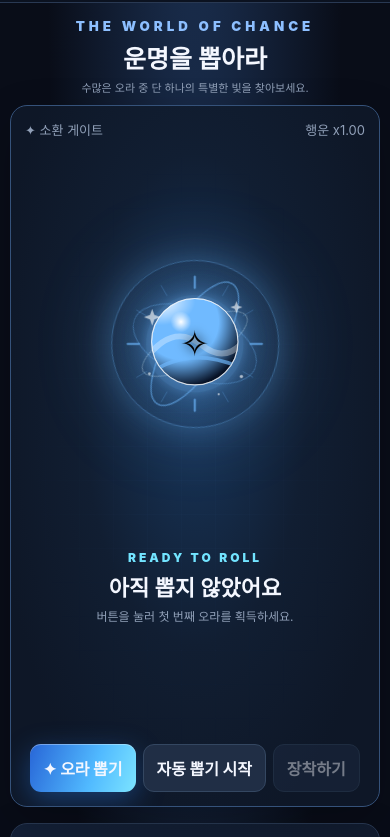
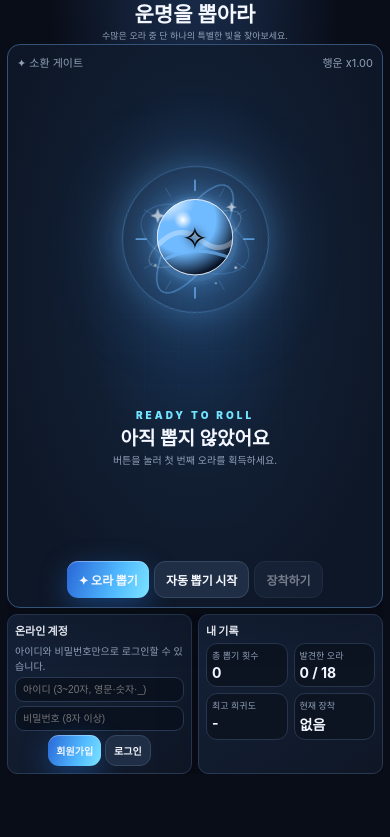
Before and after one commit to hgs10622-dotcom/SolsRNG-KR, a plain HTML site: page index.html in a window 390 px wide. Shown: the part 63-900 px from the top of the page. After the commit the page ends 844 px from the top, so only its background shows below. Drawn offline with nearby package versions, Linux system fonts and the light colour scheme.

Commit message:
Lock game to viewport and remove all page scrolling

```diff
--- a/index.html
+++ b/index.html
@@ -67,6 +67,75 @@ button:disabled{opacity:.45;cursor:not-allowed}
  .result h2{font-size:22px}
  .actions{gap:7px}
  .primary,.secondary{padding:11px 13px}
+}
+
+/* STRICT NO-SCROLL APP SHELL: all gameplay controls stay inside the viewport. */
+html,body{width:100%;height:100%;min-height:0;margin:0;overflow:hidden!important;overscroll-behavior:none}
+body{height:100dvh;max-height:100dvh}
+.top{height:54px;min-height:54px}
+main{width:100%;max-width:none;height:calc(100dvh - 54px);max-height:calc(100dvh - 54px);min-height:0;margin:0;padding:10px 14px 12px;display:flex;flex-direction:column;gap:9px;overflow:hidden!important}
+.hero{flex:0 0 64px;height:64px;margin:0;display:flex;flex-direction:column;justify-content:center;align-items:center;min-height:0}
+.hero h1{font-size:clamp(21px,2.3vw,29px);margin:2px 0}
+.hero p{font-size:11px}
+.layout{flex:1 1 auto;min-height:0;height:auto;grid-template-columns:minmax(0,1.55fr) minmax(290px,.85fr);gap:10px;overflow:hidden}
+.stage{height:100%;min-height:0;padding:12px}
+.stagehead{flex:0 0 auto}
+.orb{width:clamp(112px,17vh,180px);height:clamp(112px,17vh,180px)}
+.result{min-height:0}
+.result h2{font-size:clamp(19px,2vw,25px)}
+.actions{flex:0 0 auto;gap:7px}
+.primary,.secondary{padding:10px 14px}
+.side{height:100%;min-height:0;overflow:hidden!important;gap:8px}
+.stats{padding:10px;min-height:0}
+.heading{margin-bottom:7px}
+.statgrid{gap:6px}
+.stat{padding:8px}
+.stat b{font-size:18px}
+.odds{gap:5px}
+.tabs,.content,.footer{display:none!important}
+*{scrollbar-width:none!important}
+*::-webkit-scrollbar{display:none!important}
+@media(max-width:780px){
+ .top{height:46px;min-height:46px;padding:0 12px}
+ .brand{font-size:17px}
+ .version{font-size:9px;padding:5px 8px}
+ main{height:calc(100dvh - 46px);max-height:calc(100dvh - 46px);padding:7px;gap:6px}
+ .hero{flex:0 0 48px;height:48px}
+ .hero small{font-size:8px;letter-spacing:2px}
+ .hero h1{font-size:21px;margin:1px}
+ .hero p{font-size:9px}
+ .layout{grid-template-columns:minmax(0,1fr);grid-template-rows:minmax(0,1fr) auto;gap:6px}
+ .stage{padding:9px;border-radius:13px}
+ .stagehead{font-size:11px}
+ .orb{width:min(30vh,39vw,150px);height:min(30vh,39vw,150px)}
+ .result{min-height:45px}
+ .result h2{font-size:19px;margin:2px}
+ .result p{font-size:10px}
+ .rarity{font-size:10px}
+ .actions{gap:5px}
+ .primary,.secondary{padding:9px 11px;font-size:12px}
+ .side{height:auto;display:grid;grid-template-columns:minmax(0,1fr) minmax(0,1fr);grid-template-rows:auto;gap:6px}
+ .side>.stats{padding:7px;border-radius:10px}
+ .side>.stats:nth-child(n+3){display:none}
+ .heading{font-size:11px;margin-bottom:5px}
+ #authStatus{font-size:10px!important;margin-bottom:4px!important}
+ #authUsername,#authPassword{padding:6px 7px!important;font-size:10px;margin-bottom:4px!important}
+ .side .actions{gap:4px}
+ .side .primary,.side .secondary{padding:7px 8px;font-size:10px}
+ .side .stats p{display:none}
+ .stat{padding:5px}
+ .stat small{font-size:9px}
+ .stat b{font-size:14px;margin-top:2px}
+}
+@media(max-height:620px){
+ .top{height:42px;min-height:42px}
+ main{height:calc(100dvh - 42px);max-height:calc(100dvh - 42px);padding:5px;gap:4px}
+ .hero{flex-basis:40px;height:40px}
+ .hero h1{font-size:19px}
+ .orb{width:min(23vh,130px);height:min(23vh,130px)}
+ .stage{padding:7px}
+ .result h2{font-size:17px}
+ .side>.stats{padding:5px}
 }
 </style><script src="https://cdn.jsdelivr.net/npm/@supabase/supabase-js@2"></script><script src="./supabase-config.js"></script></head><body>
 <header class="top"><div class="brand">AETHER<span> RNG</span></div><div class="version">WEB AURA SIMULATOR · v0.2.0</div></header>
```
